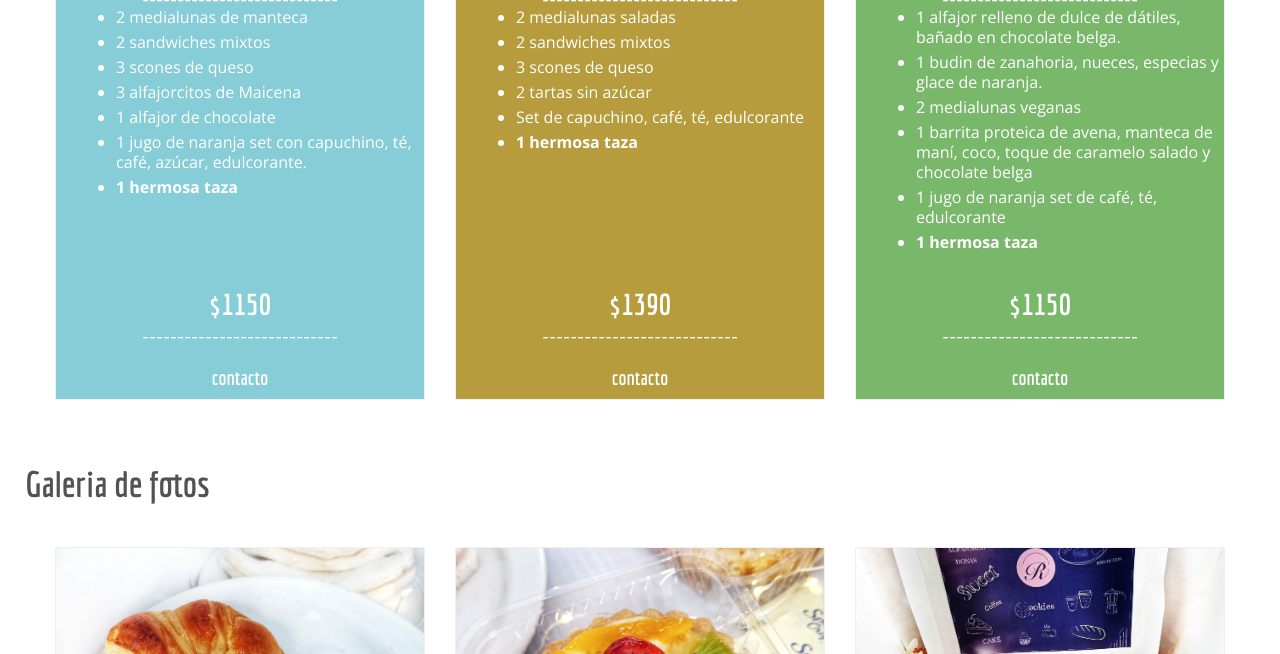
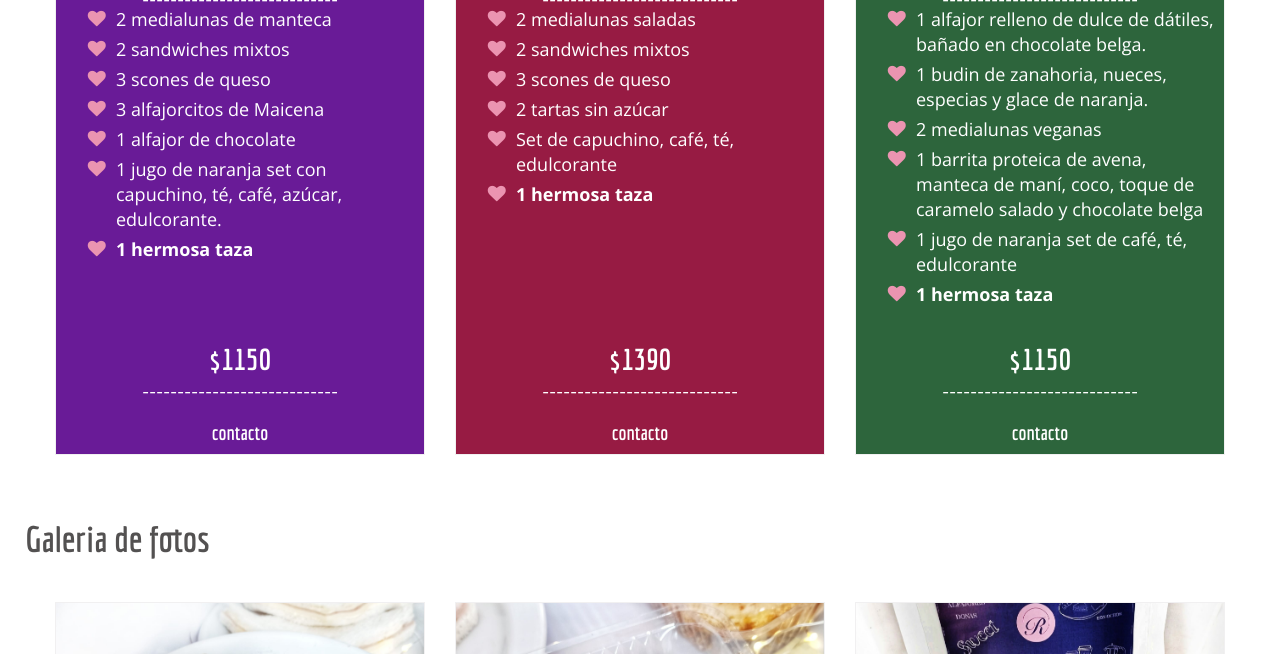
Before and after one commit to gabrieluy/rosaria, a plain HTML site: page index.html in a window 1280 px wide. Shown: the part 582-1236 px from the top of the page. Drawn offline with nearby package versions, Linux system fonts and the light colour scheme.

Commit message:
small changes

```diff
--- a/css/style.css
+++ b/css/style.css
@@ -331,19 +331,16 @@ header h1 a img {
 
 /****Blocks****/
 
-.banner {
-}
-
 .bn__1 {
-    background-color: #86cdd7 !important;
+    background-color: #691b97 !important;
 }
 
 .bn__2 {
-    background-color: #b69c3c !important;
+    background-color: #971b43 !important;
 }
 
 .bn__3 {
-    background-color: #79b86b !important;
+    background-color: #2d653c !important;
 }
 
 .bann_capt {
@@ -357,12 +354,16 @@ header h1 a img {
 .ban_list {
     color: #fff;
     margin-left: 55px;
-    font-size: medium;
-    list-style-type: disc;
+    font-size: large;
+    font-weight: 500;
 }
 
 .ban_list li {
     margin: 5px;
+}
+
+.ban_list li > i {
+    color: #eb94b1;
 }
 
 .bann_title {
@@ -693,9 +694,6 @@ header h1 a img {
     float: left;
 }
 
-.address1 dt {
-}
-
 .address1+.address1 {
     margin-left: 60px;
 }
@@ -971,8 +969,6 @@ header h1 a img {
         width: 180px;
     }
 
-    .blog table {
-    }
 
     .blog table td:first-child  .fa {
         display: block;
--- a/index.html
+++ b/index.html
@@ -80,21 +80,21 @@
               <div class="bn__1">
                 <div class="maxheight">
                   <div class="bann_capt bann_title">Desayuno completo</div>
-                  <ul class="ban_list" >
-                    <li>2 medialunas de manteca</li>
-                    <li>2 sandwiches mixtos</li>
-                    <li>3 scones de queso</li>
-                    <li>3 alfajorcitos de Maicena</li>
-                    <li>1 alfajor de chocolate</li>
-                    <li>1 jugo de naranja set con capuchino, té, café, azúcar, edulcorante.</li>
-                    <li><strong>1 hermosa taza</strong></li>
+                  <ul class="ban_list fa-ul" >
+                    <li><i class="fa-li fa fa-heart"></i>2 medialunas de manteca</li>
+                    <li><i class="fa-li fa fa-heart"></i>2 sandwiches mixtos</li>
+                    <li><i class="fa-li fa fa-heart"></i>3 scones de queso</li>
+                    <li><i class="fa-li fa fa-heart"></i>3 alfajorcitos de Maicena</li>
+                    <li><i class="fa-li fa fa-heart"></i>1 alfajor de chocolate</li>
+                    <li><i class="fa-li fa fa-heart"></i>1 jugo de naranja set con capuchino, té, café, azúcar, edulcorante.</li>
+                    <li><i class="fa-li fa fa-heart"></i><strong>1 hermosa taza</strong></li>
                   </ul>
                 </div>
                 <div class="clear sep__1"></div>
                 <div class="bann_capt bann_title bn__1">
                   <strong>$1150</strong>
                 </div>
-                <a class="btn" target="_blank" href="https://api.whatsapp.com/send?phone=59894089646&message='Hola me gustaria encargar el desayuno comun'">contacto</a>
+                <a class="btn" target="_blank" href="https://api.whatsapp.com/send?phone=0059894089646&message='Hola me gustaria encargar el desayuno comun'">contacto</a>
               </div>
           </div>
         </div>
@@ -106,20 +106,20 @@
               <div class="bn__2">
                 <div class="maxheight">
                   <div class="bann_capt bann_title">Opción diabéticos</div>
-                  <ul class="ban_list" >
-                    <li>2 medialunas saladas</li>
-                    <li>2 sandwiches mixtos</li>
-                    <li>3 scones de queso</li>
-                    <li>2 tartas sin azúcar</li>
-                    <li>Set de capuchino, café, té, edulcorante</li>
-                    <li><strong>1 hermosa taza</strong></li>
+                  <ul class="ban_list fa-ul" >
+                    <li><i class="fa-li fa fa-heart"></i>2 medialunas saladas</li>
+                    <li><i class="fa-li fa fa-heart"></i>2 sandwiches mixtos</li>
+                    <li><i class="fa-li fa fa-heart"></i>3 scones de queso</li>
+                    <li><i class="fa-li fa fa-heart"></i>2 tartas sin azúcar</li>
+                    <li><i class="fa-li fa fa-heart"></i>Set de capuchino, café, té, edulcorante</li>
+                    <li><i class="fa-li fa fa-heart"></i><strong>1 hermosa taza</strong></li>
                   </ul>
                 </div>
                 <div class="clear sep__1"></div>
                 <div class="bann_capt bann_title bn__2">
                   <strong>$1390</strong>
                 </div>
-                <a class="btn" target="_blank" href="https://api.whatsapp.com/send?phone=59894089646&message='Hola me gustaria encargar el desayuno opción diabéticos'">contacto</a>
+                <a class="btn" target="_blank" href="https://api.whatsapp.com/send?phone=0059894089646&message='Hola me gustaria encargar el desayuno opción diabéticos'">contacto</a>
               </div>
           </div>
         </div>
@@ -131,20 +131,20 @@
               <div class="bn__3">
                 <div class="maxheight">
                   <div class="bann_capt bann_title">Opción veganos</div>
-                  <ul class="ban_list" >
-                    <li>1 alfajor relleno de dulce de dátiles, bañado en chocolate belga.</li>
-                    <li>1 budin de zanahoria, nueces, especias y glace de naranja.</li>
-                    <li>2 medialunas veganas</li>
-                    <li>1 barrita proteica de avena, manteca de maní, coco, toque de caramelo salado y chocolate belga</li>
-                    <li>1 jugo de naranja set de café, té, edulcorante</li>
-                    <li><strong>1 hermosa taza</strong></li>
+                  <ul class="ban_list fa-ul" >
+                    <li><i class="fa-li fa fa-heart"></i>1 alfajor relleno de dulce de dátiles, bañado en chocolate belga.</li>
+                    <li><i class="fa-li fa fa-heart"></i>1 budin de zanahoria, nueces, especias y glace de naranja.</li>
+                    <li><i class="fa-li fa fa-heart"></i>2 medialunas veganas</li>
+                    <li><i class="fa-li fa fa-heart"></i>1 barrita proteica de avena, manteca de maní, coco, toque de caramelo salado y chocolate belga</li>
+                    <li><i class="fa-li fa fa-heart"></i>1 jugo de naranja set de café, té, edulcorante</li>
+                    <li><i class="fa-li fa fa-heart"></i><strong>1 hermosa taza</strong></li>
                   </ul>
                 </div>
                 <div class="clear sep__1"></div>
                 <div class="bann_capt bann_title bn__3">
                   <strong>$1150</strong>
                 </div>
-                <a class="btn" target="_blank" href="https://api.whatsapp.com/send?phone=59894089646&message='Hola me gustaria encargar el desayuno opción veganos'">contacto</a>
+                <a class="btn" target="_blank" href="https://api.whatsapp.com/send?phone=0059894089646&message='Hola me gustaria encargar el desayuno opción veganos'">contacto</a>
               </div>
           </div>
         </div>
```
Also changed, not shown: css/font-awesome.css.
